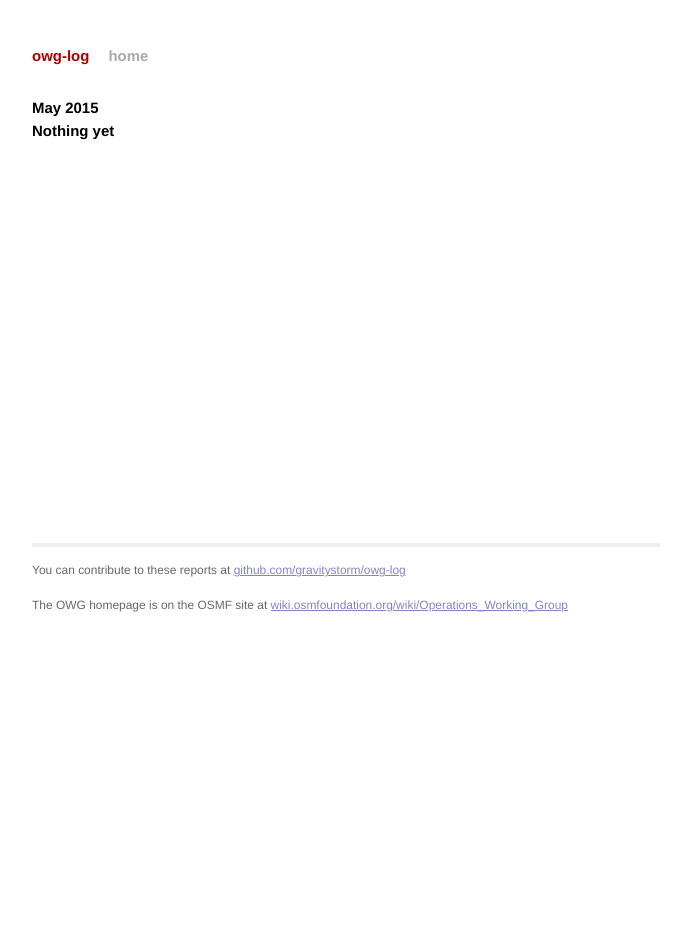
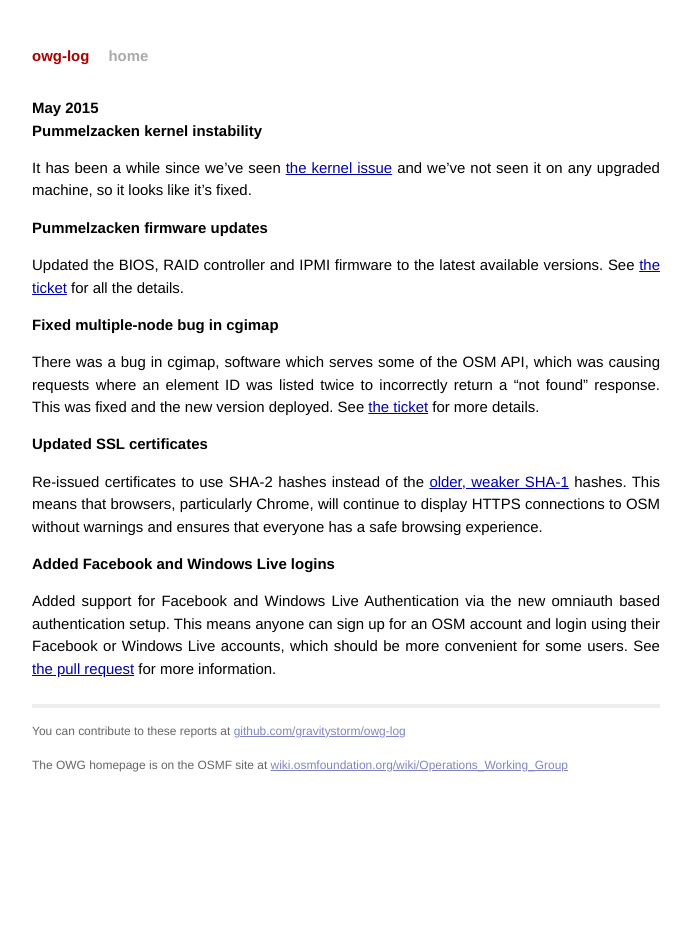
Before and after one commit to openstreetmap/owg-website, a Jekyll site: the page built from _posts/2015-05-01-may.md, in a window 1280 px wide. Shown: the whole page, without its empty margins (294-985 px from the left). Built offline with Jekyll 4.4.1, drawn with Linux system fonts in a browser that asks for light colours; Markdown is read by kramdown in place of the engine named in the settings.

Commit message:
Added some stuff done in Apr & May.

```diff
--- a/_posts/2015-05-01-may.md
+++ b/_posts/2015-05-01-may.md
@@ -4,4 +4,22 @@ title:  "May 2015"
 date:   2015-05-31 23:59:59
 ---
 
-# Nothing yet
+# Pummelzacken kernel instability
+
+It has been a while since we've seen [the kernel issue](https://github.com/openstreetmap/operations/issues/29) and we've not seen it on any upgraded machine, so it looks like it's fixed.
+
+# Pummelzacken firmware updates
+
+Updated the BIOS, RAID controller and IPMI firmware to the latest available versions. See [the ticket](https://github.com/openstreetmap/operations/issues/32#issuecomment-100973749) for all the details.
+
+# Fixed multiple-node bug in cgimap
+
+There was a bug in cgimap, software which serves some of the OSM API, which was causing requests where an element ID was listed twice to incorrectly return a "not found" response. This was fixed and the new version deployed. See [the ticket](https://github.com/zerebubuth/openstreetmap-cgimap/issues/94) for more details.
+
+# Updated SSL certificates
+
+Re-issued certificates to use SHA-2 hashes instead of the [older, weaker SHA-1](https://konklone.com/post/why-google-is-hurrying-the-web-to-kill-sha-1) hashes. This means that browsers, particularly Chrome, will continue to display HTTPS connections to OSM without warnings and ensures that everyone has a safe browsing experience.
+
+# Added Facebook and Windows Live logins
+
+Added support for Facebook and Windows Live Authentication via the new omniauth based authentication setup. This means anyone can sign up for an OSM account and login using their Facebook or Windows Live accounts, which should be more convenient for some users. See [the pull request](https://github.com/openstreetmap/openstreetmap-website/pull/960) for more information.
```
Also changed, not shown: _posts/2015-04-01-april.md (+15 -1 lines).
